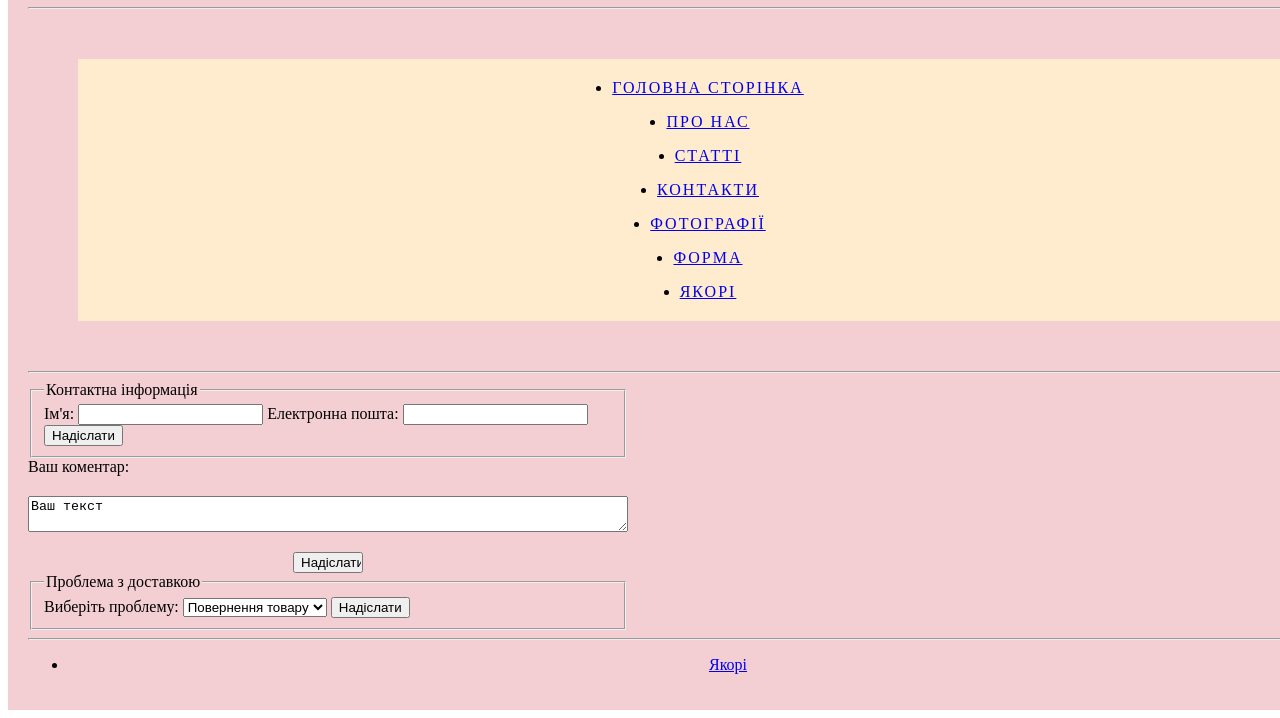
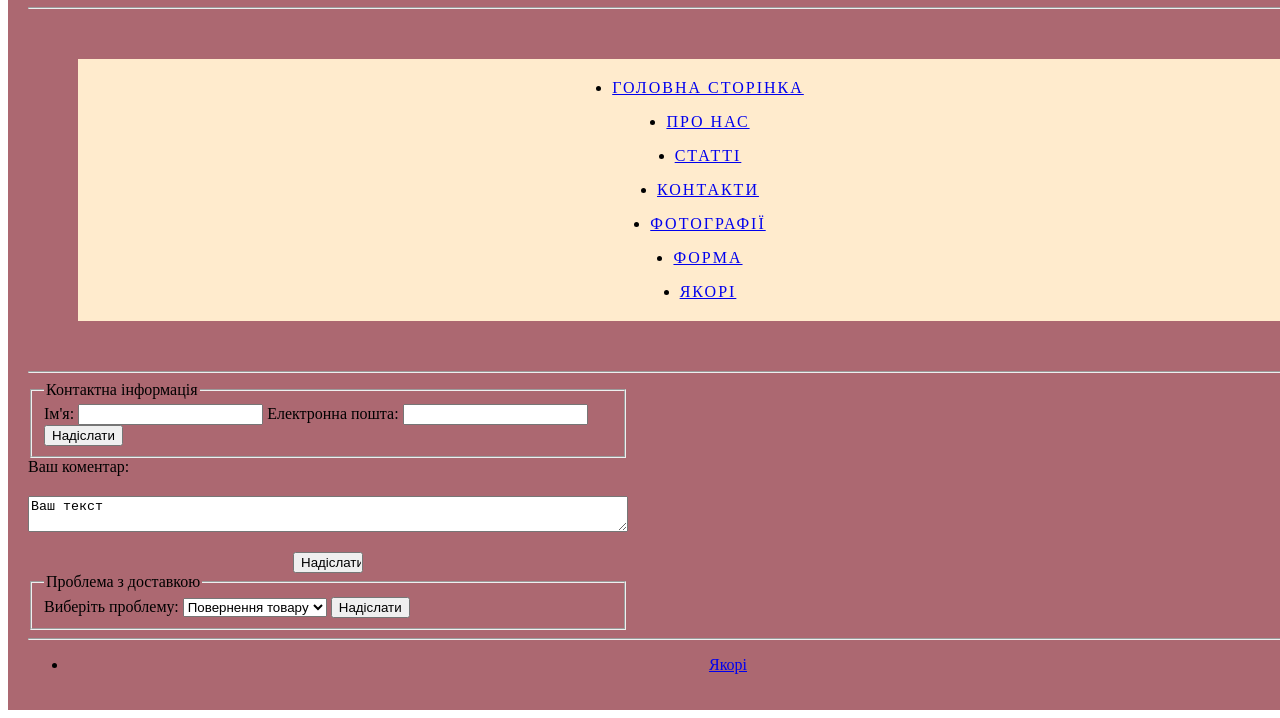
Before and after one commit to AnnaZ04/hw_2, a plain HTML site: page pages/form.html in a window 1280 px wide. Shown: the part 101-819 px from the top of the page. Drawn offline with Linux system fonts and the light colour scheme.

Commit message:
Коміт 4: зміна кольору у container

```diff
--- a/style.css
+++ b/style.css
@@ -3,7 +3,7 @@
     padding: 20px;
     box-sizing: border-box;
     color: black;
-    background-color: rgb(243, 207, 212);
+    background-color: rgb(172, 104, 113);
 width: 1400px
 }
 
```
